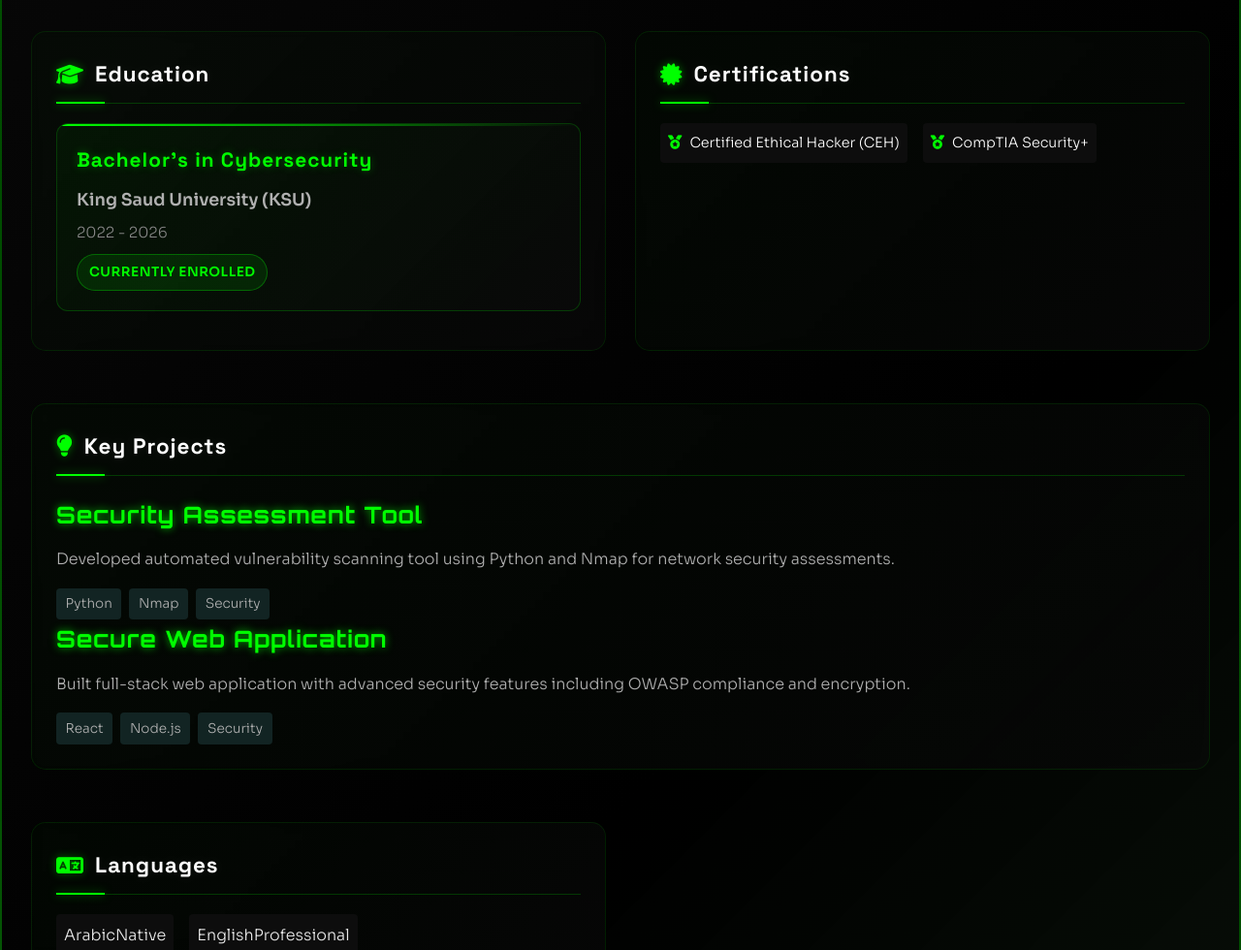
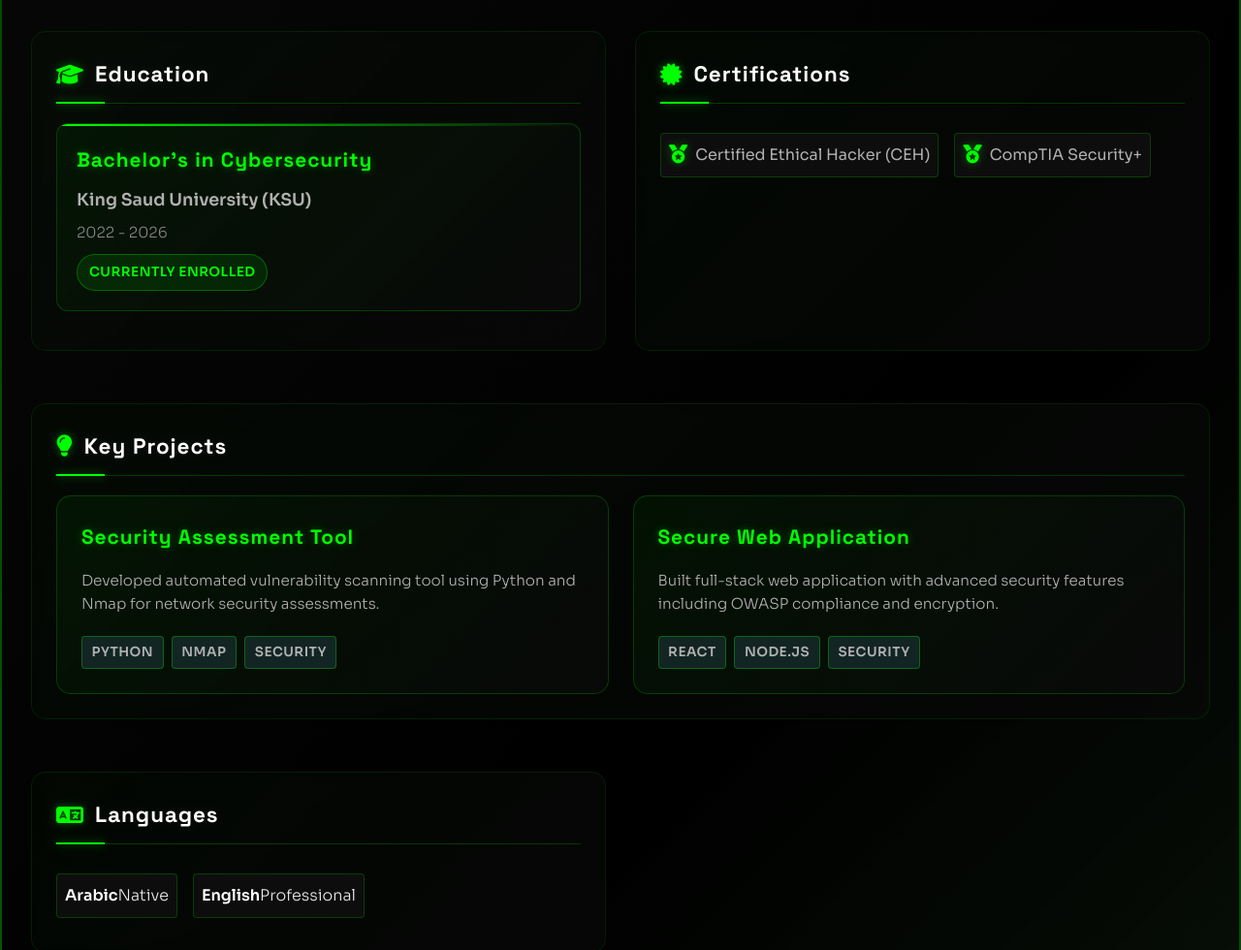
Before and after one commit to mohamed-abdelaziz710/Amrikyy, a plain HTML site: page index.html in a window 1280 px wide. Shown: the part 1820-2800 px from the top of the page at 97% size. Drawn offline with Linux system fonts and the light colour scheme.

Commit message:
Enhance styles for summary content, certification list, project cards, and language list; improve responsiveness and visual appeal

```diff
--- a/style.css
+++ b/style.css
@@ -1150,25 +1150,212 @@ section.full-width {
         transparent 100%);
 }
 
-/* Responsive Design Improvements */
-@media (max-width: 768px) {
-    .content-grid {
-        grid-template-columns: 1fr;
-        gap: 20px;
-        padding: 20px;
-    }
+/* Enhanced Summary Content */
+.summary-content {
+    background: linear-gradient(135deg,
+        rgba(0, 255, 0, 0.03) 0%,
+        rgba(10, 10, 10, 0.6) 100%);
+    border-left: 3px solid #00FF00;
+    padding: 20px;
+    border-radius: 8px;
+    position: relative;
+}
 
-    .profile-section {
-        flex-direction: column;
-        text-align: center;
-        gap: 15px;
-    }
+.summary-content::before {
+    content: '';
+    position: absolute;
+    top: 0;
+    left: -3px;
+    width: 3px;
+    height: 100%;
+    background: linear-gradient(180deg, #00FF00, rgba(0, 255, 0, 0.3));
+    box-shadow: 0 0 10px rgba(0, 255, 0, 0.5);
+}
 
-    .contact-links {
-        justify-content: center;
-    }
+.summary-content p {
+    color: #B0B0B0;
+    line-height: 1.6;
+    margin: 0;
+    font-size: 1rem;
+}
 
-    .profile-name {
-        font-size: 1.8rem;
-    }
+/* Enhanced Certification List */
+.cert-list {
+    list-style: none;
+    padding: 0;
+    margin: 0;
 }
+
+.cert-item {
+    display: flex;
+    align-items: center;
+    gap: 12px;
+    padding: 15px;
+    margin: 10px 0;
+    background: linear-gradient(135deg,
+        rgba(0, 255, 0, 0.05) 0%,
+        rgba(10, 10, 10, 0.6) 100%);
+    border: 1px solid rgba(0, 255, 0, 0.2);
+    border-radius: 10px;
+    transition: all 0.3s ease;
+    position: relative;
+    overflow: hidden;
+}
+
+.cert-item::before {
+    content: '';
+    position: absolute;
+    top: 0;
+    left: 0;
+    width: 100%;
+    height: 2px;
+    background: linear-gradient(90deg, #00FF00, transparent);
+    transform: scaleX(0);
+    transition: transform 0.3s ease;
+}
+
+.cert-item:hover::before {
+    transform: scaleX(1);
+}
+
+.cert-item:hover {
+    background: linear-gradient(135deg,
+        rgba(0, 255, 0, 0.08) 0%,
+        rgba(10, 10, 10, 0.8) 100%);
+    border-color: rgba(0, 255, 0, 0.4);
+    transform: translateX(5px);
+}
+
+.cert-item i {
+    color: #00FF00;
+    font-size: 1.2rem;
+    text-shadow: 0 0 10px rgba(0, 255, 0, 0.4);
+}
+
+.cert-item span {
+    color: #B0B0B0;
+    font-weight: 500;
+    font-size: 1rem;
+}
+
+/* Enhanced Project Cards */
+.projects-grid {
+    display: grid;
+    grid-template-columns: repeat(auto-fit, minmax(300px, 1fr));
+    gap: 25px;
+    margin-top: 20px;
+}
+
+.project-card {
+    background: linear-gradient(135deg,
+        rgba(0, 255, 0, 0.05) 0%,
+        rgba(10, 10, 10, 0.8) 100%);
+    border: 1px solid rgba(0, 255, 0, 0.2);
+    border-radius: 15px;
+    padding: 25px;
+    transition: all 0.4s cubic-bezier(0.4, 0, 0.2, 1);
+    position: relative;
+    overflow: hidden;
+}
+
+.project-card::before {
+    content: '';
+    position: absolute;
+    top: 0;
+    left: 0;
+    right: 0;
+    height: 3px;
+    background: linear-gradient(90deg, #00FF00, rgba(0, 255, 0, 0.3));
+    transform: scaleX(0);
+    transition: transform 0.4s ease;
+}
+
+.project-card:hover::before {
+    transform: scaleX(1);
+}
+
+.project-card:hover {
+    background: linear-gradient(135deg,
+        rgba(0, 255, 0, 0.08) 0%,
+        rgba(10, 10, 10, 0.9) 100%);
+    border-color: rgba(0, 255, 0, 0.4);
+    transform: translateY(-8px);
+    box-shadow: 0 20px 40px rgba(0, 255, 0, 0.1);
+}
+
+.project-card h3 {
+    color: #00FF00;
+    font-family: 'Space Grotesk', sans-serif;
+    font-weight: 700;
+    font-size: 1.3rem;
+    margin: 0 0 15px 0;
+    text-shadow: 0 0 10px rgba(0, 255, 0, 0.3);
+}
+
+.project-card p {
+    color: #B0B0B0;
+    line-height: 1.6;
+    margin: 0 0 20px 0;
+    font-size: 0.95rem;
+}
+
+.project-tech {
+    list-style: none;
+    padding: 0;
+    margin: 0;
+    display: flex;
+    flex-wrap: wrap;
+    gap: 8px;
+}
+
+.tech-tag {
+    background: rgba(0, 255, 0, 0.1);
+    color: #00FF00;
+    padding: 6px 12px;
+    border-radius: 15px;
+    font-size: 0.8rem;
+    font-weight: 600;
+    border: 1px solid rgba(0, 255, 0, 0.3);
+    text-transform: uppercase;
+    letter-spacing: 0.5px;
+    transition: all 0.3s ease;
+}
+
+.tech-tag:hover {
+    background: rgba(0, 255, 0, 0.2);
+    border-color: rgba(0, 255, 0, 0.5);
+    transform: scale(1.05);
+}
+
+/* Enhanced Language List */
+.language-list {
+    list-style: none;
+    padding: 0;
+    margin: 0;
+}
+
+.language-item {
+    display: flex;
+    justify-content: space-between;
+    align-items: center;
+    padding: 15px;
+    margin: 10px 0;
+    background: linear-gradient(135deg,
+        rgba(0, 255, 0, 0.03) 0%,
+        rgba(10, 10, 10, 0.6) 100%);
+    border: 1px solid rgba(0, 255, 0, 0.2);
+    border-radius: 10px;
+    transition: all 0.3s ease;
+}
+
+.language-item:hover {
+    background: linear-gradient(135deg,
+        rgba(0, 255, 0, 0.06) 0%,
+        rgba(10, 10, 10, 0.8) 100%);
+    border-color: rgba(0, 255, 0, 0.4);
+    transform: translateX(3px);
+}
+
+.language-item .language {
+    color: #fff;
+    font-weight: 600;
```
